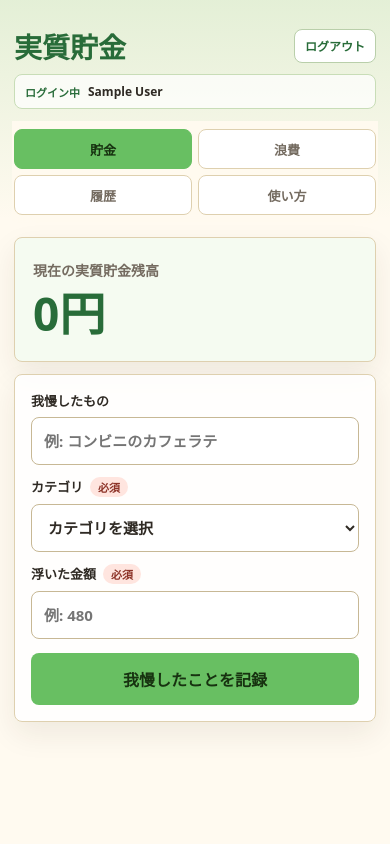
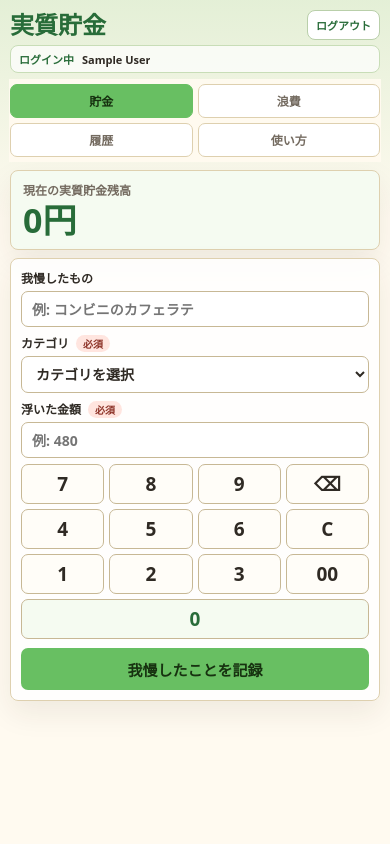
Before and after one commit to furukawa3152/hagakure_blog, a Django app: page /savings/ in a window 390 px wide. Run offline with Django 5.2, Linux system fonts and the light colour scheme; the visitor is signed in with stand-in values (Sample User, id 1); data that the repository does not hold is empty; parts of the project's set-up code (start-up, migrations or seed data) failed here and were passed over; some web fonts are replaced.

Commit message:
Improve savings mobile input UI

```diff
--- a/savings/forms.py
+++ b/savings/forms.py
@@ -10,11 +10,12 @@ class HalfWidthAmountMixin:
         self.fields["amount"].required = True
         self.fields["amount"].widget = forms.TextInput(
             attrs={
-                "inputmode": "numeric",
+                "inputmode": "none",
                 "pattern": "[0-9]*",
                 "autocomplete": "off",
                 "placeholder": "例: 480",
                 "required": "required",
+                "readonly": "readonly",
             }
         )
 
--- a/savings/static/savings/css/dashboard.css
+++ b/savings/static/savings/css/dashboard.css
@@ -252,6 +252,44 @@ body.savings-app {
     margin: 0;
 }
 
+.amount-entry {
+    display: grid;
+    gap: 10px;
+}
+
+.amount-entry input[readonly] {
+    cursor: default;
+}
+
+.amount-keypad {
+    display: grid;
+    grid-template-columns: repeat(4, minmax(0, 1fr));
+    gap: 8px;
+}
+
+.amount-keypad button {
+    min-height: 52px;
+    border: 1px solid #c7b895;
+    border-radius: 8px;
+    background: #fffdf8;
+    color: var(--ink);
+    font: inherit;
+    font-size: 22px;
+    font-weight: 900;
+    cursor: pointer;
+}
+
+.amount-keypad button:active {
+    transform: translateY(1px);
+    background: #f3f8e9;
+}
+
+.amount-keypad .zero-key {
+    grid-column: span 4;
+    background: #f5fbf1;
+    color: var(--green-deep);
+}
+
 .primary-button {
     width: 100%;
     min-height: 52px;
@@ -491,3 +529,112 @@ body.savings-app {
         grid-template-columns: repeat(2, minmax(0, 1fr));
     }
 }
+
+@media (max-width: 520px) {
+    body.savings-app {
+        font-size: 14px;
+    }
+
+    .app-shell {
+        padding: 8px 10px 12px;
+    }
+
+    .app-header {
+        gap: 5px;
+        padding: 2px 0 6px;
+    }
+
+    .app-kicker {
+        font-size: 24px;
+        line-height: 1.05;
+    }
+
+    .auth-button {
+        min-height: 30px;
+        font-size: 11px;
+        padding: 0 8px;
+    }
+
+    .login-chip {
+        min-height: 28px;
+        padding: 5px 8px;
+    }
+
+    .login-chip span,
+    .login-chip strong {
+        font-size: 11px;
+    }
+
+    .tab-bar {
+        gap: 5px;
+        margin: 0 -1px 8px;
+        padding: 5px 1px;
+    }
+
+    .tab-button {
+        min-height: 34px;
+        border-radius: 7px;
+        font-size: 12px;
+    }
+
+    .tab-panel {
+        gap: 8px;
+    }
+
+    .balance-strip {
+        gap: 3px;
+        padding: 10px 12px;
+    }
+
+    .balance-strip span {
+        font-size: 12px;
+    }
+
+    .balance-strip strong {
+        font-size: 34px;
+    }
+
+    .action-panel {
+        gap: 7px;
+        padding: 10px;
+    }
+
+    .action-panel label {
+        gap: 4px;
+        font-size: 12px;
+    }
+
+    .required-badge {
+        min-height: 17px;
+        font-size: 10px;
+        padding: 0 7px;
+    }
+
+    .action-panel input,
+    .action-panel select {
+        min-height: 36px;
+        border-radius: 7px;
+        font-size: 14px;
+        padding: 7px 10px;
+    }
+
+    .amount-entry {
+        gap: 6px;
+    }
+
+    .amount-keypad {
+        gap: 5px;
+    }
+
+    .amount-keypad button {
+        min-height: 40px;
+        border-radius: 7px;
+        font-size: 19px;
+    }
+
+    .primary-button {
+        min-height: 42px;
+        border-radius: 7px;
+        font-size: 15px;
+    }
+}
--- a/savings/static/savings/js/dashboard.js
+++ b/savings/static/savings/js/dashboard.js
@@ -29,4 +29,28 @@ document.addEventListener("DOMContentLoaded", () => {
             toast.remove();
         });
     }
+
+    document.querySelectorAll("[data-amount-entry]").forEach((entry) => {
+        const input = entry.querySelector("input");
+        const keypadButtons = entry.querySelectorAll("[data-amount-key]");
+
+        keypadButtons.forEach((keyButton) => {
+            keyButton.addEventListener("click", () => {
+                const key = keyButton.dataset.amountKey;
+                const currentValue = input.value || "";
+
+                if (key === "clear") {
+                    input.value = "";
+                } else if (key === "backspace") {
+                    input.value = currentValue.slice(0, -1);
+                } else if (currentValue.length < 7) {
+                    const rawValue = `${currentValue}${key}`;
+                    const nextValue = rawValue.replace(/^0+(?=\d)/, "") || "0";
+                    input.value = nextValue.slice(0, 7);
+                }
+
+                input.dispatchEvent(new Event("input", { bubbles: true }));
+            });
+        });
+    });
 });
--- a/savings/templates/savings/dashboard.html
+++ b/savings/templates/savings/dashboard.html
@@ -63,10 +63,27 @@
           <span class="field-label">{{ saving_form.category.label }}<span class="required-badge">必須</span></span>
           {{ saving_form.category }}
         </label>
-        <label>
-          <span class="field-label">{{ saving_form.amount.label }}<span class="required-badge">必須</span></span>
+        <div class="amount-entry" data-amount-entry>
+          <label>
+            <span class="field-label">{{ saving_form.amount.label }}<span class="required-badge">必須</span></span>
           {{ saving_form.amount }}
         </label>
+        <div class="amount-keypad" aria-label="浮いた金額入力">
+          <button type="button" data-amount-key="7">7</button>
+          <button type="button" data-amount-key="8">8</button>
+          <button type="button" data-amount-key="9">9</button>
+          <button type="button" data-amount-key="backspace">⌫</button>
+          <button type="button" data-amount-key="4">4</button>
+          <button type="button" data-amount-key="5">5</button>
+          <button type="button" data-amount-key="6">6</button>
+          <button type="button" data-amount-key="clear">C</button>
+          <button type="button" data-amount-key="1">1</button>
+          <button type="button" data-amount-key="2">2</button>
+          <button type="button" data-amount-key="3">3</button>
+          <button type="button" data-amount-key="00">00</button>
+          <button class="zero-key" type="button" data-amount-key="0">0</button>
+        </div>
+      </div>
         <button class="primary-button" type="submit">我慢したことを記録</button>
       </form>
     </section>
@@ -133,10 +150,27 @@
           <span class="field-label">{{ reward_form.title.label }}<span class="required-badge">必須</span></span>
           {{ reward_form.title }}
         </label>
-        <label>
-          <span class="field-label">{{ reward_form.amount.label }}<span class="required-badge">必須</span></span>
+        <div class="amount-entry" data-amount-entry>
+          <label>
+            <span class="field-label">{{ reward_form.amount.label }}<span class="required-badge">必須</span></span>
           {{ reward_form.amount }}
         </label>
+        <div class="amount-keypad" aria-label="使った金額入力">
+          <button type="button" data-amount-key="7">7</button>
+          <button type="button" data-amount-key="8">8</button>
+          <button type="button" data-amount-key="9">9</button>
+          <button type="button" data-amount-key="backspace">⌫</button>
+          <button type="button" data-amount-key="4">4</button>
+          <button type="button" data-amount-key="5">5</button>
+          <button type="button" data-amount-key="6">6</button>
+          <button type="button" data-amount-key="clear">C</button>
+          <button type="button" data-amount-key="1">1</button>
+          <button type="button" data-amount-key="2">2</button>
+          <button type="button" data-amount-key="3">3</button>
+          <button type="button" data-amount-key="00">00</button>
+          <button class="zero-key" type="button" data-amount-key="0">0</button>
+        </div>
+      </div>
         <button class="primary-button reward-button" type="submit">使い道を記録</button>
       </form>
     </section>
```
